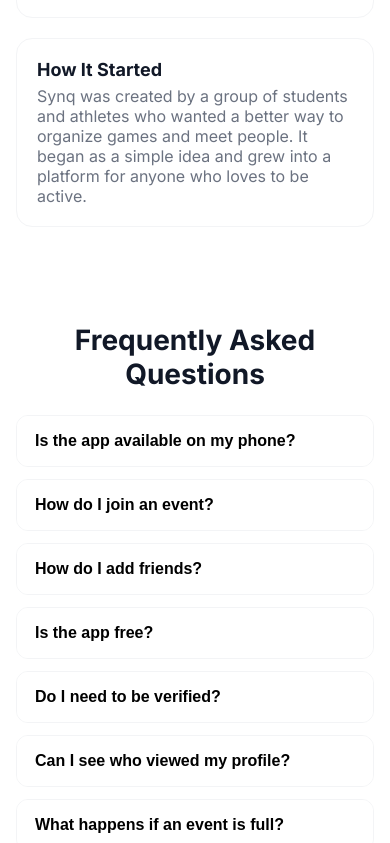
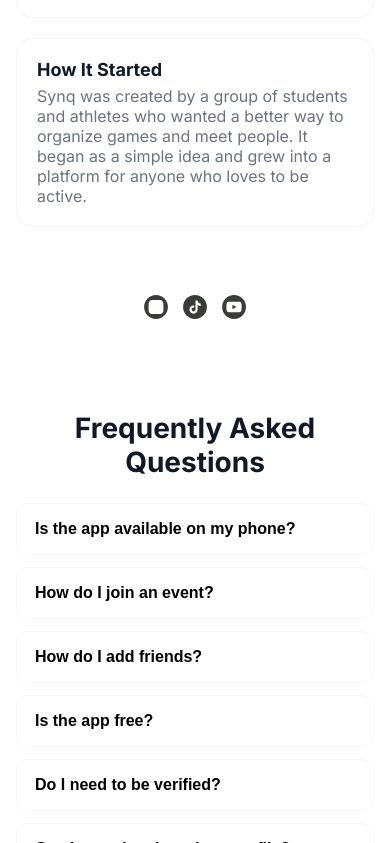
Before and after one commit to synq-network/synq-support-web, a plain HTML site: page index.html in a window 390 px wide. Shown: the part 935-1778 px from the top of the page. Drawn offline with Linux system fonts and the light colour scheme.

Commit message:
mobile improuve

```diff
--- a/index.html
+++ b/index.html
@@ -23,12 +23,13 @@
           <div class="page-title" data-i18n="help_center"></div>
         </div>
 
+
         <div class="header-center-content">
           <div class="social-buttons">
             <a href="https://www.instagram.com/synq_app/" target="_blank" rel="noopener noreferrer" aria-label="Instagram">
               <svg width="24" height="24" viewBox="0 0 198 199" fill="none" xmlns="http://www.w3.org/2000/svg" class="social-icon instagram">
                 <path d="M99.2815 0.979553H98.8317C44.4151 0.979553 0.301758 45.1059 0.301758 99.5385V99.9884C0.301758 154.421 44.4151 198.547 98.8317 198.547H99.2815C153.698 198.547 197.811 154.421 197.811 99.9884V99.5385C197.811 45.1059 153.698 0.979553 99.2815 0.979553Z" fill="#383D38"/>
-                <path d="M129.618 41.1743H68.5025C51.6184 41.1743 37.8828 54.914 37.8828 71.8031V127.731C37.8828 144.62 51.6184 158.36 68.5025 158.36H129.618C146.502 158.36 160.237 144.62 160.237 127.731V71.8031C160.237 54.914 146.502 41.1743 129.618 41.1743ZM48.6845 71.8031C48.6845 60.8736 57.5763 51.9791 68.5025 51.9791H129.618C140.544 51.9791 149.436 60.8736 149.436 71.8031V127.731C149.436 138.66 140.544 147.555 129.618 147.555H68.5025C57.5763 147.555 48.6845 138.66 48.6845 127.731V71.8031Z" fill="white"/>
+                <path d="M129.618 41.1743H68.5025C51.6184 41.1743 37.8828 54.914 37.8828 71.8031V127.731C37.8828 144.62 51.6184 158.36 68.5025 158.36H129.618C146.502 158.36 160.237 144.62 160.237 127.731V71.8031C160.237 54.914 146.502 41.1743 129.618 41.1743Z" fill="white"/>
                 <path d="M99.0602 128.25C114.761 128.25 127.542 115.472 127.542 99.76C127.542 84.0476 114.768 71.2701 99.0602 71.2701C83.3524 71.2701 70.5786 84.0476 70.5786 99.76C70.5786 115.472 83.3524 128.25 99.0602 128.25ZM99.0602 82.0818C108.81 82.0818 116.74 90.0142 116.74 99.7669C116.74 109.52 108.81 117.452 99.0602 117.452C89.3103 117.452 81.3803 109.52 81.3803 99.7669C81.3803 90.0142 89.3103 82.0818 99.0602 82.0818Z" fill="white"/>
                 <path d="M130.178 75.873C134.406 75.873 137.852 72.4329 137.852 68.1968C137.852 63.9607 134.413 60.5205 130.178 60.5205C125.943 60.5205 122.504 63.9607 122.504 68.1968C122.504 72.4329 125.943 75.873 130.178 75.873Z" fill="white"/>
               </svg>
@@ -101,6 +102,31 @@
 
       </div>
     </section>
+
+    <div class="mobile-social-buttons-faq-container">
+      <div class="social-buttons">
+        <a href="https://www.instagram.com/synq_app/" target="_blank" rel="noopener noreferrer" aria-label="Instagram">
+          <svg width="24" height="24" viewBox="0 0 198 199" fill="none" xmlns="http://www.w3.org/2000/svg" class="social-icon instagram">
+            <path d="M99.2815 0.979553H98.8317C44.4151 0.979553 0.301758 45.1059 0.301758 99.5385V99.9884C0.301758 154.421 44.4151 198.547 98.8317 198.547H99.2815C153.698 198.547 197.811 154.421 197.811 99.9884V99.5385C197.811 45.1059 153.698 0.979553 99.2815 0.979553Z" fill="#383D38"/>
+            <path d="M129.618 41.1743H68.5025C51.6184 41.1743 37.8828 54.914 37.8828 71.8031V127.731C37.8828 144.62 51.6184 158.36 68.5025 158.36H129.618C146.502 158.36 160.237 144.62 160.237 127.731V71.8031C160.237 54.914 146.502 41.1743 129.618 41.1743Z" fill="white"/>
+            <path d="M99.0602 128.25C114.761 128.25 127.542 115.472 127.542 99.76C127.542 84.0476 114.768 71.2701 99.0602 71.2701C83.3524 71.2701 70.5786 84.0476 70.5786 99.76C70.5786 115.472 83.3524 128.25 99.0602 128.25ZM99.0602 82.0818C108.81 82.0818 116.74 90.0142 116.74 99.7669C116.74 109.52 108.81 117.452 99.0602 117.452C89.3103 117.452 81.3803 109.52 81.3803 99.7669C81.3803 90.0142 89.3103 82.0818 99.0602 82.0818Z" fill="white"/>
+            <path d="M130.178 75.873C134.406 75.873 137.852 72.4329 137.852 68.1968C137.852 63.9607 134.413 60.5205 130.178 60.5205C125.943 60.5205 122.504 63.9607 122.504 68.1968C122.504 72.4329 125.943 75.873 130.178 75.873Z" fill="white"/>
+          </svg>
+        </a>
+        <a href="https://www.tiktok.com/@synqtogether" target="_blank" rel="noopener noreferrer" aria-label="TikTok">
+          <svg width="24" height="24" viewBox="0 0 198 199" fill="none" xmlns="http://www.w3.org/2000/svg" class="social-icon tiktok">
+            <path d="M99.1236 0.979553H98.6738C44.2572 0.979553 0.143799 45.1059 0.143799 99.5385V99.9884C0.143799 154.421 44.2572 198.547 98.6738 198.547H99.1236C153.54 198.547 197.654 154.421 197.654 99.9884V99.5385C197.654 45.1059 153.54 0.979553 99.1236 0.979553Z" fill="#383D38"/>
+            <path d="M146.641 72.4537V91.1078C143.382 90.7894 139.147 90.0488 134.462 88.3322C128.345 86.0896 123.792 83.0232 120.81 80.649V118.352L120.734 118.234C120.782 118.982 120.81 119.743 120.81 120.511C120.81 139.235 105.58 154.477 86.8548 154.477C68.13 154.477 52.8997 139.235 52.8997 120.511C52.8997 101.788 68.13 86.5395 86.8548 86.5395C88.6885 86.5395 90.4877 86.6848 92.2453 86.9686V105.353C90.5569 104.751 88.7439 104.425 86.8548 104.425C77.9906 104.425 70.7734 111.638 70.7734 120.511C70.7734 129.385 77.9906 136.598 86.8548 136.598C95.719 136.598 102.936 129.378 102.936 120.511C102.936 120.179 102.929 119.847 102.909 119.515V46.2479H121.543C121.613 47.826 121.675 49.4181 121.744 50.9962C121.869 54.1041 122.976 57.0873 124.906 59.5307C127.169 62.4033 130.511 65.7396 135.203 68.4044C139.597 70.8893 143.721 71.9622 146.641 72.4675V72.4537Z" fill="white"/>
+          </svg>
+        </a>
+        <a href="https://www.youtube.com/@SynqApp" target="_blank" rel="noopener noreferrer" aria-label="YouTube">
+          <svg width="24" height="24" viewBox="0 0 198 198" fill="none" xmlns="http://www.w3.org/2000/svg" class="social-icon youtube">
+            <path d="M197.895 98.7669C197.895 44.3649 153.807 0.263306 99.4209 0.263306C45.0349 0.263306 0.946289 44.3649 0.946289 98.7669C0.946289 153.169 45.0349 197.27 99.4209 197.27C153.807 197.27 197.895 153.169 197.895 98.7669Z" fill="#383D38"/>
+            <path d="M161.429 78.3546C160.654 70.8722 158.986 62.6007 152.848 58.2538C148.094 54.8829 141.846 54.7583 136.012 54.7652C123.681 54.7652 111.344 54.786 99.0127 54.7929C87.1523 54.8068 75.2918 54.8137 63.4314 54.8275C58.4769 54.8275 53.6608 54.4468 49.0592 56.5926C45.108 58.4338 42.0149 61.9362 40.1535 65.8331C37.5724 71.2529 37.0327 77.3925 36.7213 83.3867C36.147 94.3023 36.2093 105.246 36.8943 116.154C37.3994 124.114 38.6796 132.912 44.8312 137.986C50.284 142.478 57.9787 142.699 65.0506 142.706C87.4982 142.727 109.953 142.748 132.407 142.762C135.286 142.768 138.289 142.713 141.223 142.395C146.994 141.772 152.495 140.117 156.204 135.84C159.948 131.528 160.91 125.526 161.477 119.844C162.861 106.055 162.847 92.1358 161.429 78.3546ZM86.0313 118.092V79.4344L119.495 98.7599L86.0313 118.092Z" fill="white"/>
+          </svg>
+        </a>
+      </div>
+    </div>
 
     <!-- FAQ -->
     <section class="faq">
--- a/styles.css
+++ b/styles.css
@@ -260,6 +260,21 @@ body {
   animation: pulse 2s infinite; /* Apply pulsing animation */
 }
 
+/* Hide mobile social buttons by default on larger screens */
+.mobile-social-buttons-faq-container {
+  display: none;
+}
+
+/* Mobile-specific styles for social buttons before FAQ */
+@media (max-width: 768px) {
+  .mobile-social-buttons-faq-container {
+    display: flex; /* Show on mobile */
+    justify-content: center; /* Center social buttons */
+    padding: 20px 1rem; /* Add some padding */
+    margin-bottom: 20px; /* Space before FAQ section */
+  }
+}
+
 @keyframes pulse {
   0% {
     transform: scale(1);
@@ -278,20 +293,6 @@ body {
 /* Mobile-specific styles */
 @media (max-width: 768px) {
   .header-center-content {
-    display: none; /* Hide social buttons on mobile */
-  }
-
-  .header-inner {
-    justify-content: center; /* Center content when social buttons are hidden */
-  }
-
-  .logo-group {
-    flex-grow: 1; /* Allow logo group to take available space */
-    justify-content: center; /* Center logo and title within its space */
-  }
-
-  .lang-switch {
-    position: absolute; /* Position language switch absolutely */
-    right: 1rem; /* Align to the right */
+    display: none; /* Hide social buttons in header on mobile */
   }
 }
```
